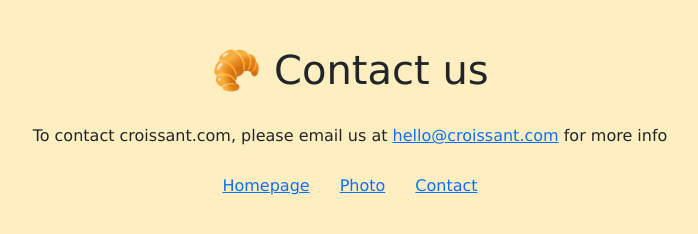
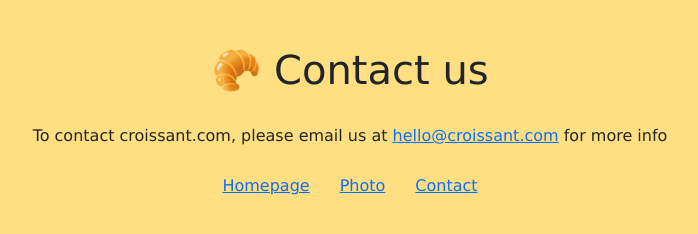
Before and after one commit to ValeriiaBokher/Croissant, a plain HTML site: page contact.html in a window 1280 px wide. Shown: the whole page, without its empty margins (290-988 px from the left). Drawn offline with nearby package versions, Linux system fonts and the light colour scheme.

Commit message:
opacity_50

```diff
--- a/contact.html
+++ b/contact.html
@@ -22,7 +22,7 @@
 			crossorigin="anonymous"
 		></script>
 	</head>
-	<body class="p-3 mb-2 bg-warning text-dark bg-opacity-25">
+	<body class="p-3 mb-2 bg-warning text-dark bg-opacity-50">
 		<h1 class="text-center">🥐 Contact us</h1>
 		<p class="text-center">
 			To contact croissant.com, please email us at
```
Also changed, not shown: index.html (+1 -1 lines), photo.html (+1 -1 lines).
